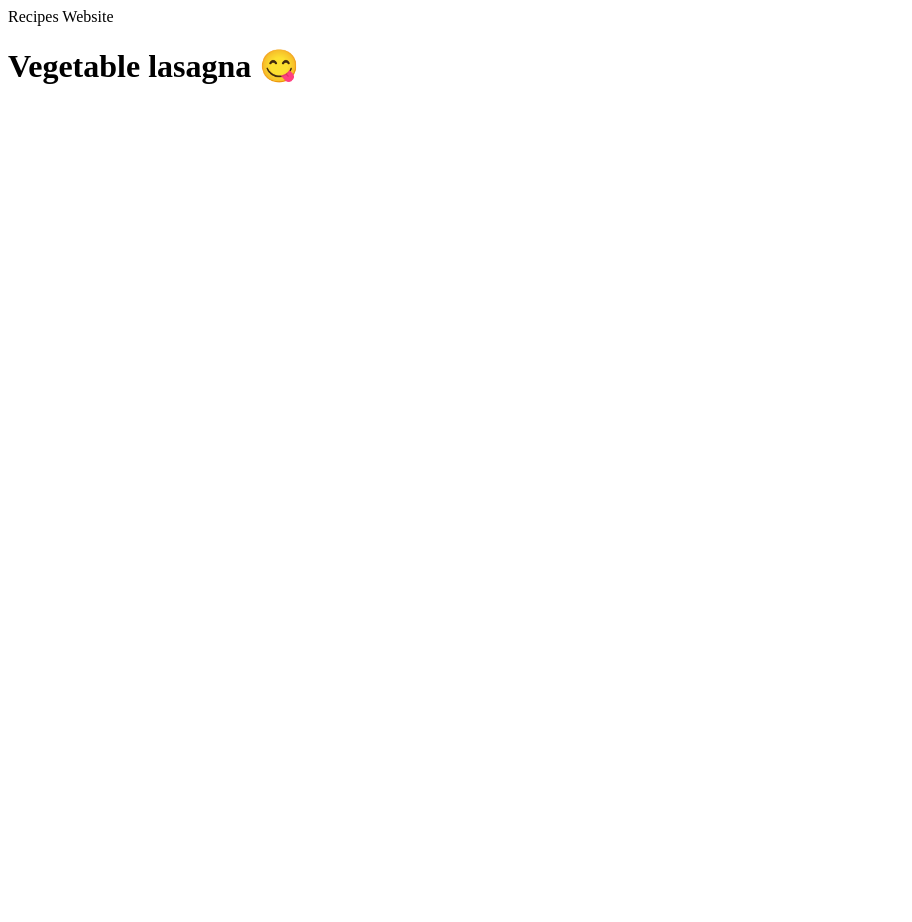
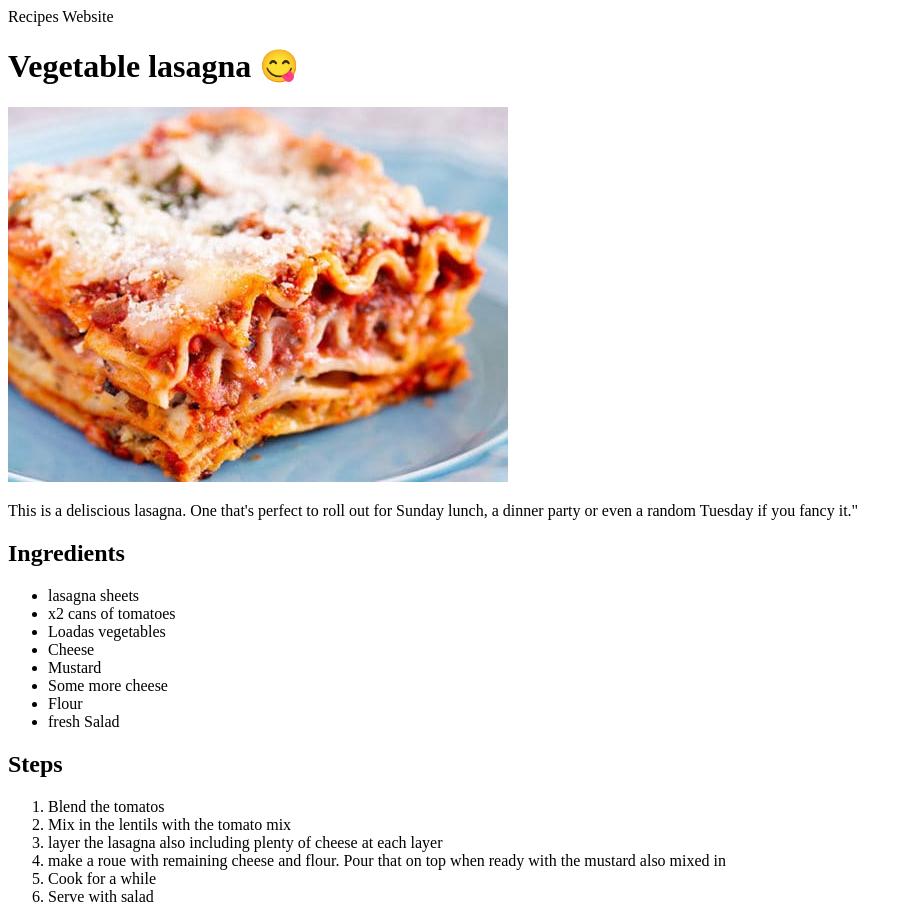
Before and after one commit to ducke666/odin-recipes, a plain HTML site: page recipes/lasagna.html in a window 1280 px wide. Shown: the whole page, without its empty margins (0-912 px from the left). Before the commit the page ends 800 px from the top, so only its background shows below. Drawn offline with Linux system fonts and the light colour scheme.

Commit message:
Created image file and linked lasanga image to recipe page

```diff
--- a/recipes/lasagna.html
+++ b/recipes/lasagna.html
@@ -6,7 +6,28 @@
 	</head>
 	<body>
 		<h1>Vegetable lasagna 😋</h1>
+		<img src="../images/lasagna.jpg" alt="Tasty image of a lasagna pasta">
+		<p>This is a deliscious lasagna. One that's perfect to roll out for Sunday lunch, a dinner party or even a random Tuesday if you fancy it."</p>
 
-
+		<h2>Ingredients</h2>
+			<ul>
+				<li>lasagna sheets</li>
+				<li>x2 cans of tomatoes</li>
+				<li>Loadas vegetables</li>
+				<li>Cheese</li>
+				<li>Mustard</li>
+				<li>Some more cheese</li>
+				<li>Flour</li>
+				<li>fresh Salad</li>
+			</ul>
+		<h2>Steps</h2>
+			<ol>
+				<li>Blend the tomatos</li>
+				<li>Mix in the lentils with the tomato mix</li>
+				<li>layer the lasagna also including plenty of cheese at each layer</li>
+				<li>make a roue with remaining cheese and flour. Pour that on top when ready with the mustard also mixed in</li>
+				<li>Cook for a while</li>
+				<li>Serve with salad</li>
+			</ol>
 	</body>
 </html>
```
Also changed, not shown: index.html (added, +12 -0 lines), images/lasagna.jpg (added), 2 other files.
